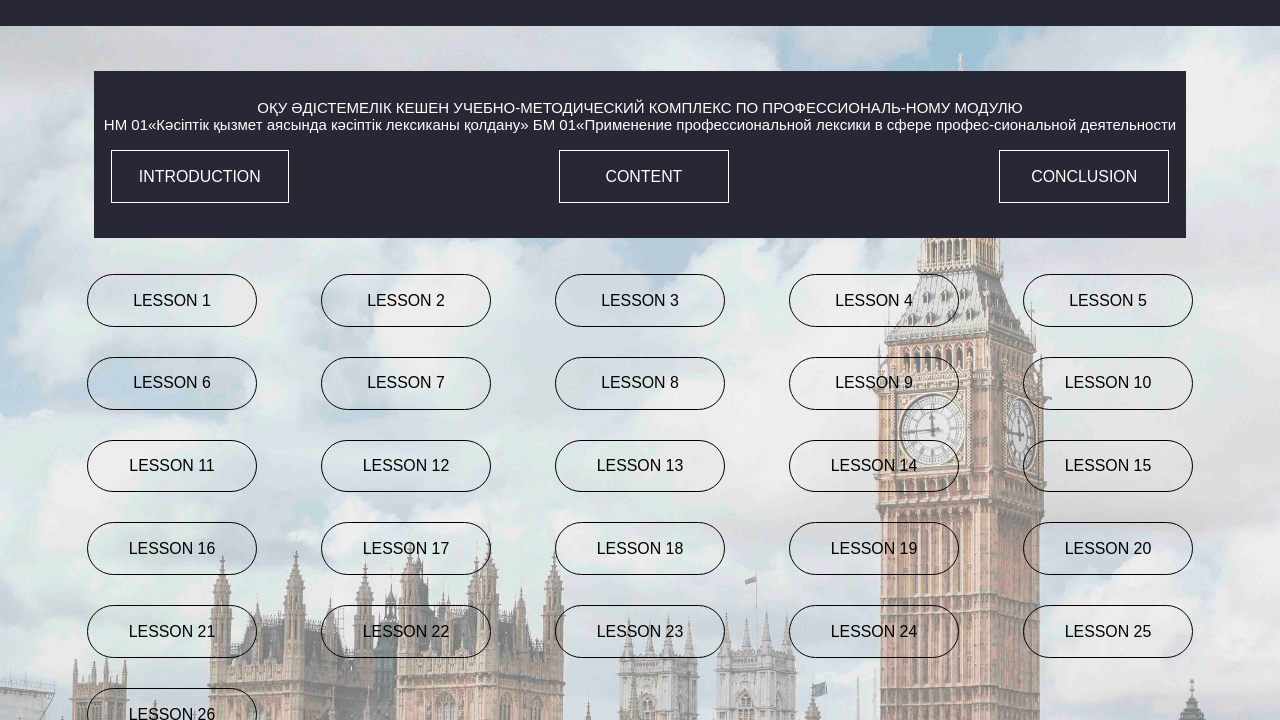
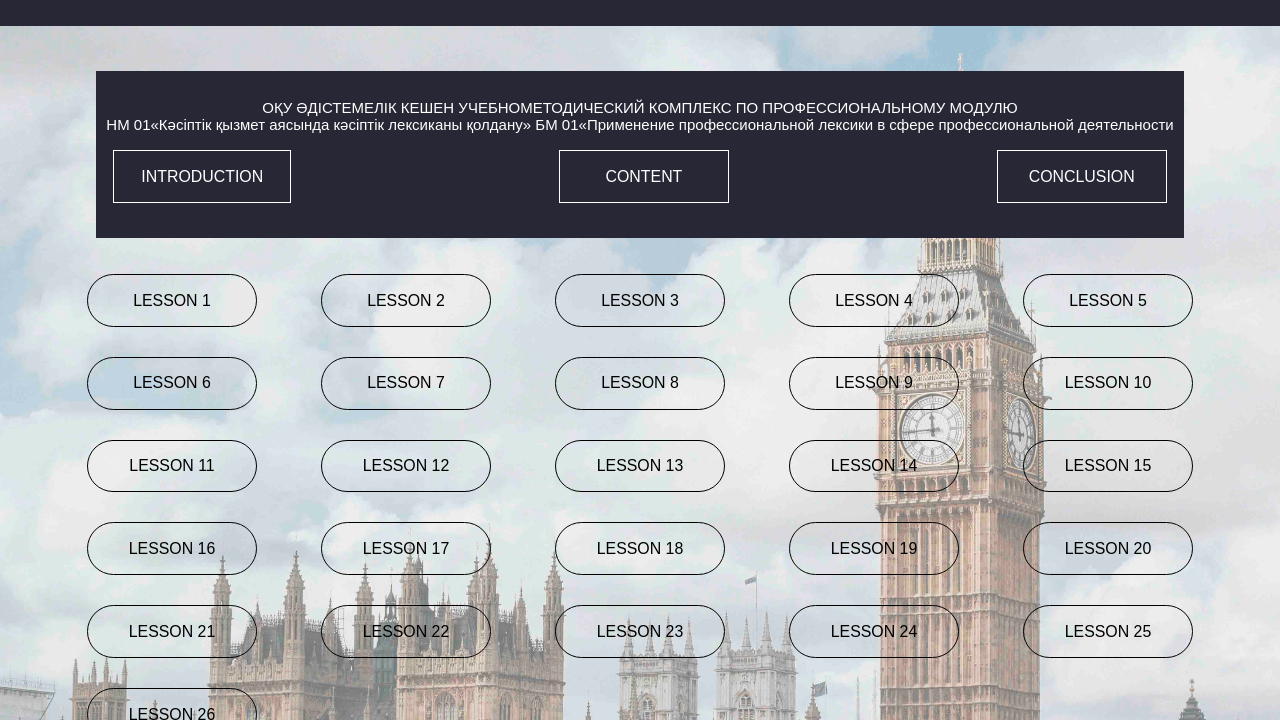
Before and after one commit to 12sadadw123/123, a plain HTML site: page index.html in a window 1280 px wide. Shown: the part 80-800 px from the top of the page. Drawn offline with nearby package versions, Linux system fonts and the light colour scheme.

Commit message:
Update index.html

```diff
--- a/index.html
+++ b/index.html
@@ -31,11 +31,11 @@
           <div class="works__nav">
             <div class="works__nav-link">
               <div class="works__nav__title">
-                ОҚУ ӘДІСТЕМЕЛІК КЕШЕН УЧЕБНО-МЕТОДИЧЕСКИЙ КОМПЛЕКС ПО
-                ПРОФЕССИОНАЛЬ-НОМУ МОДУЛЮ
+                ОҚУ ӘДІСТЕМЕЛІК КЕШЕН УЧЕБНОМЕТОДИЧЕСКИЙ КОМПЛЕКС ПО
+                ПРОФЕССИОНАЛЬНОМУ МОДУЛЮ
                 <br />
                 НМ 01«Кәсіптік қызмет аясында кәсіптік лексиканы қолдану» БМ
-                01«Применение профессиональной лексики в сфере профес-сиональной
+                01«Применение профессиональной лексики в сфере профессиональной
                 деятельности
               </div>
               <div class="content__btn">
```
